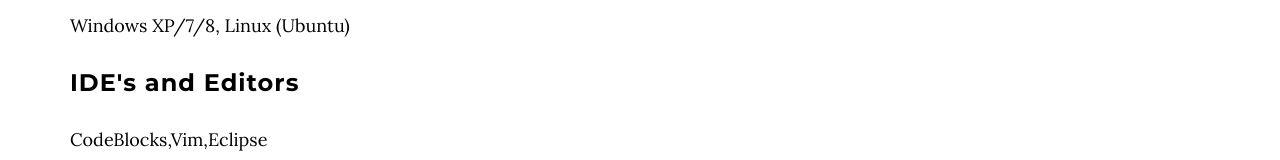
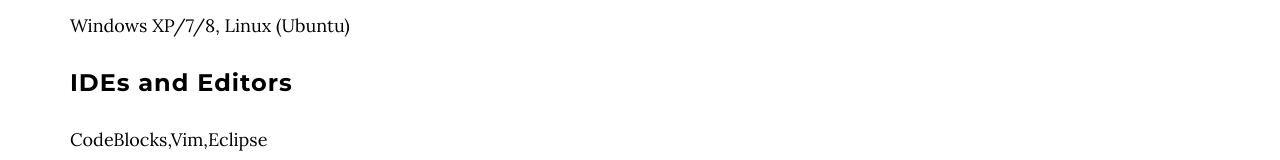
Before and after one commit to guptachirag/guptachirag.github.io, a plain HTML site: page index.html in a window 1280 px wide. Shown: the part 3434-3594 px from the top of the page. Drawn offline with nearby package versions, Linux system fonts and the light colour scheme; some packages are replaced by stand-ins of ours.

Commit message:
Update index.html

```diff
--- a/index.html
+++ b/index.html
@@ -177,7 +177,7 @@
 				<p>MySQL,Mongodb</p><br>
 				<h3>Operating Systems</h3>
 				<p>Windows XP/7/8, Linux (Ubuntu)</p><br>
-				<h3>IDE's and Editors</h3>
+				<h3>IDEs and Editors</h3>
 				<p>CodeBlocks,Vim,Eclipse</p>
 			</div>
 		</div>
@@ -185,15 +185,15 @@
 
     <section id="contact" class="text-center">
         <div class="contact-section">
-		<div class="container">
+	    <div class="container">
                 <ul class="list-inline">
-					<li>If you want to contact me for something send a mail to <b>chiragguptadtu@gmail.com</b> or connect to me through</li>
+		    <li>If you want to contact me for something send a mail to <b>chiragguptadtu@gmail.com</b> or connect to me through</li>
                     <li><a href="https://github.com/guptachirag"><i class="fa fa-github fa-fw"></i></a></li>
                     <li><a href="https://facebook.com/mr.cgupta"><i class="fa fa-facebook fa-fw"></i></a></li>
                     <li><a href="http://in.linkedin.com/pub/chirag-gupta/78/2a0/477/"><i class="fa fa-linkedin fa-fw"></i></a></li>
                 </ul>
             </div>
-		</div>
+	</div>
     </section>
 
     <!-- Core JavaScript Files -->
```
